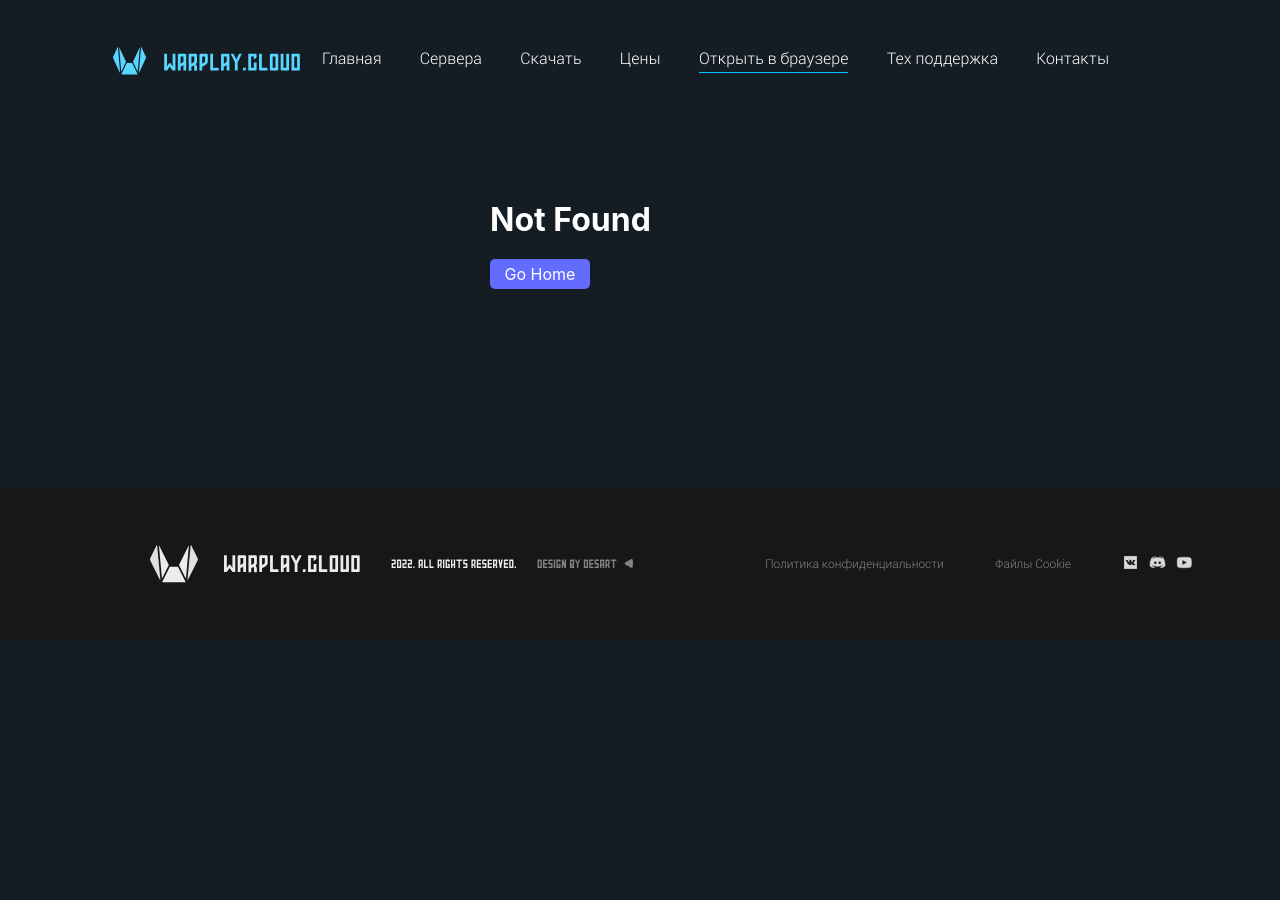
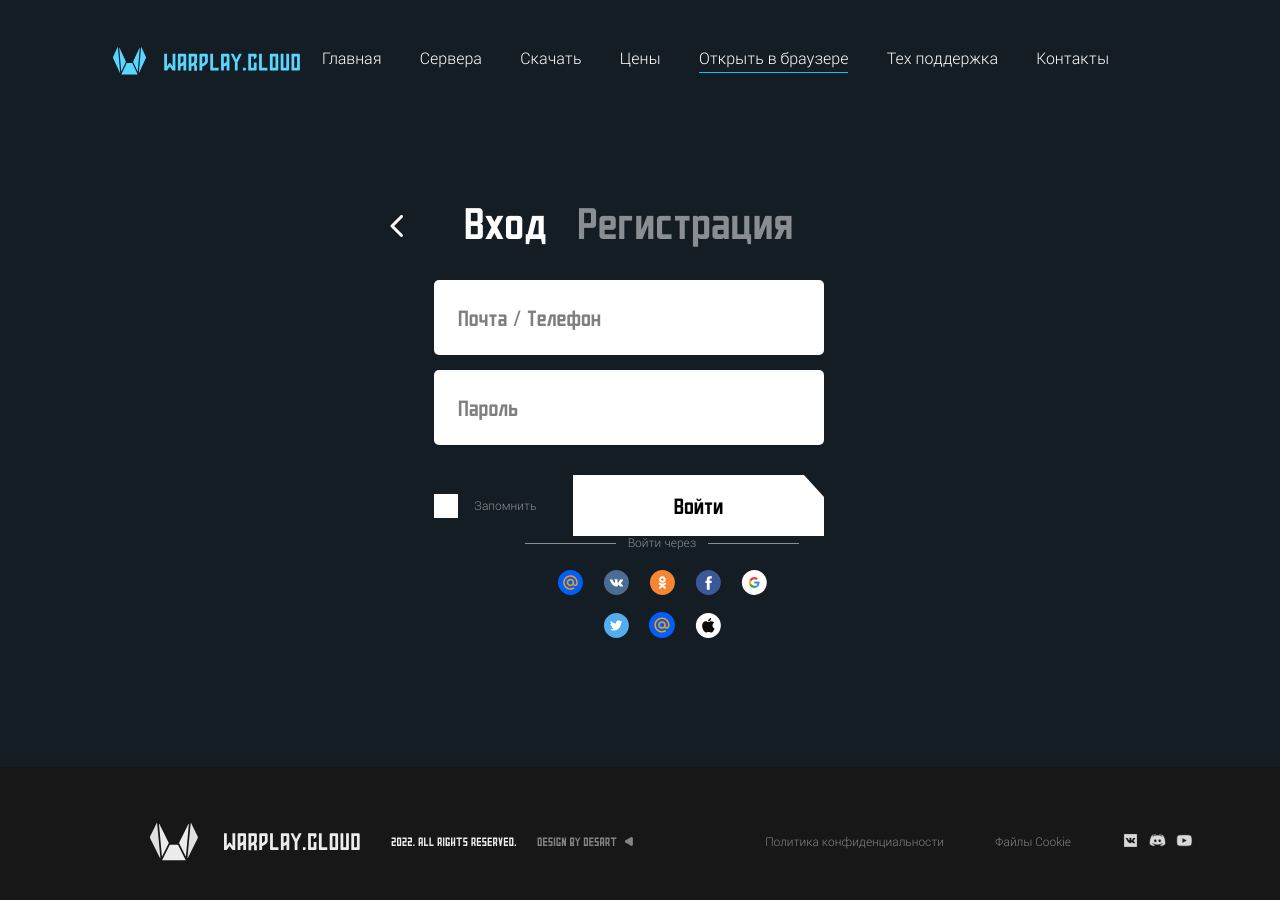
Before and after one commit to Mighty-Lion/Warplaycloud, a React (Vite) app: page /Authorization in a window 1280 px wide. Shown: the top 900 px of the page. Before the commit the page ends 800 px from the top, so only its background shows below. Built offline with nearby package versions, Linux system fonts and the light colour scheme; what react-netlify-identity would draw is missing.

Commit message:
dev Authorization page

```diff
--- a/src/App.tsx
+++ b/src/App.tsx
@@ -10,6 +10,7 @@ import { AllRefProvaider } from '@/providers/AllRefProvider';
 import { Download } from '@/pages/Download';
 import { Contacts } from '@/pages/Contacts';
 import { Registration } from '@/pages/Registration';
+import { Authorization } from "@/pages/Authorization";
 
 export function App() {
   const url = 'https://sweet-kitsune-9f3e8d.netlify.app/';
@@ -24,6 +25,7 @@ export function App() {
               <Route path="/Download" element={<Download />} />
               <Route path="/Contacts" element={<Contacts />} />
               <Route path="/Registr" element={<Registration />} />
+              <Route path="/Authorization" element={<Authorization />} />
               <Route path="*" element={<NotFound />} />
             </Routes>
           </Layout>
--- a/src/pages/Authorization/index.styles.ts
+++ b/src/pages/Authorization/index.styles.ts
@@ -16,6 +16,7 @@ export const AuthorizationWrapper = styled.div`
 
 export const AuthorizationContainer = styled.div`
   display: flex;
+  flex-direction: column;
   width: 100%;
 
   @media (max-width: ${getBreakpoint('MOBILE_L', 'down')}) {
@@ -25,11 +26,12 @@ export const AuthorizationContainer = styled.div`
 
 export const AuthorizationForm = styled.form`
   display: block;
+`;
 
-  label {
-    display: none;
-  }
-`;
+export const LabelNone = styled.label `
+  display: none;
+`
+
 export const AuthorizationHeader = styled.div`
   display: flex;
   flex-wrap: wrap;
@@ -130,6 +132,9 @@ export const AuthorizationPassword = styled.input`
 `;
 
 export const AuthorizationFooter = styled.div`
+  display:  flex;
+  justify-content: space-between;
+  align-items: center;
   width: 100%;
   max-width: 390px;
 
@@ -140,9 +145,12 @@ export const AuthorizationFooter = styled.div`
 
 export const AuthorizationCheckboxWrapper = styled.div`
   display: flex;
+  align-items: center;
 `;
 
 export const AuthorizationLabel = styled.label`
+  display: block;
+  margin-left: 16px;
   font-family: Roboto, sans-serif;
   font-size: 12px;
   font-style: normal;
@@ -154,7 +162,6 @@ export const AuthorizationButton = styled.button`
   display: flex;
   justify-content: center;
   align-items: center;
-  margin: 0 auto 51px;
   padding: 0 5px;
   border: none;
   height: 61px;
--- a/src/pages/Authorization/index.tsx
+++ b/src/pages/Authorization/index.tsx
@@ -0,0 +1,60 @@
+import {
+  AuthorizationButton,
+  AuthorizationCheckboxWrapper,
+  AuthorizationContainer,
+  AuthorizationFooter,
+  AuthorizationForm,
+  AuthorizationHeader,
+  AuthorizationLabel,
+  AuthorizationLogin,
+  AuthorizationPassword,
+  AuthorizationTitle,
+  AuthorizationWrapper, LabelNone,
+  RegistrationLink
+} from "@/pages/Authorization/index.styles";
+import { HomePageButtonWrapper } from '@/pages/Registration/index.styles';
+import { HomepageButton } from '@/components/HomepageButton';
+import { Checkbox } from '@/components/Checkbox';
+import { AuthSocials } from '@/components/AuthSocials';
+
+export function Authorization() {
+  return (
+    <AuthorizationWrapper>
+      <HomePageButtonWrapper>
+        <HomepageButton />
+      </HomePageButtonWrapper>
+      <AuthorizationContainer>
+        <AuthorizationHeader>
+          <AuthorizationTitle>Вход</AuthorizationTitle>
+          <RegistrationLink to="/Registr">Регистрация</RegistrationLink>
+        </AuthorizationHeader>
+        <AuthorizationForm>
+          <AuthorizationLogin
+            id="auth_email"
+            type="auth_email"
+            name="auth_email"
+            placeholder="Почта / Телефон"
+          />
+          <LabelNone htmlFor="auth_email" />
+          <AuthorizationPassword
+            id="auth_password"
+            type="auth_password"
+            name="auth_password"
+            placeholder="Пароль"
+          />
+          <LabelNone htmlFor="auth_password" />
+          <AuthorizationFooter>
+            <AuthorizationCheckboxWrapper>
+              <Checkbox id="auth_checkbox" />
+              <AuthorizationLabel htmlFor="auth_checkbox">
+                Запомнить
+              </AuthorizationLabel>
+            </AuthorizationCheckboxWrapper>
+            <AuthorizationButton type="submit">Войти</AuthorizationButton>
+          </AuthorizationFooter>
+        </AuthorizationForm>
+        <AuthSocials />
+      </AuthorizationContainer>
+    </AuthorizationWrapper>
+  );
+}
--- a/src/pages/Registration/index.tsx
+++ b/src/pages/Registration/index.tsx
@@ -63,19 +63,19 @@ export function Registration() {
           </RegistrationHeader>
 
           <RegistrationLogin
-            id="email"
-            type="email"
-            name="email"
+            id="reg_email"
+            type="reg_email"
+            name="reg_email"
             placeholder="Почта / Телефон"
           />
-          <label htmlFor="email" />
+          <label htmlFor="reg_email" />
           <RegistrationPassword
-            id="password"
-            type="password"
-            name="password"
+            id="reg_password"
+            type="reg_password"
+            name="reg_password"
             placeholder="Пароль"
           />
-          <label htmlFor="password" />
+          <label htmlFor="reg_password" />
           <RegistrationButtonWrapper>
             <RegistrationButton onClick={signup} disabled={!checked} type="submit">
               Зарегестрироваться
```
